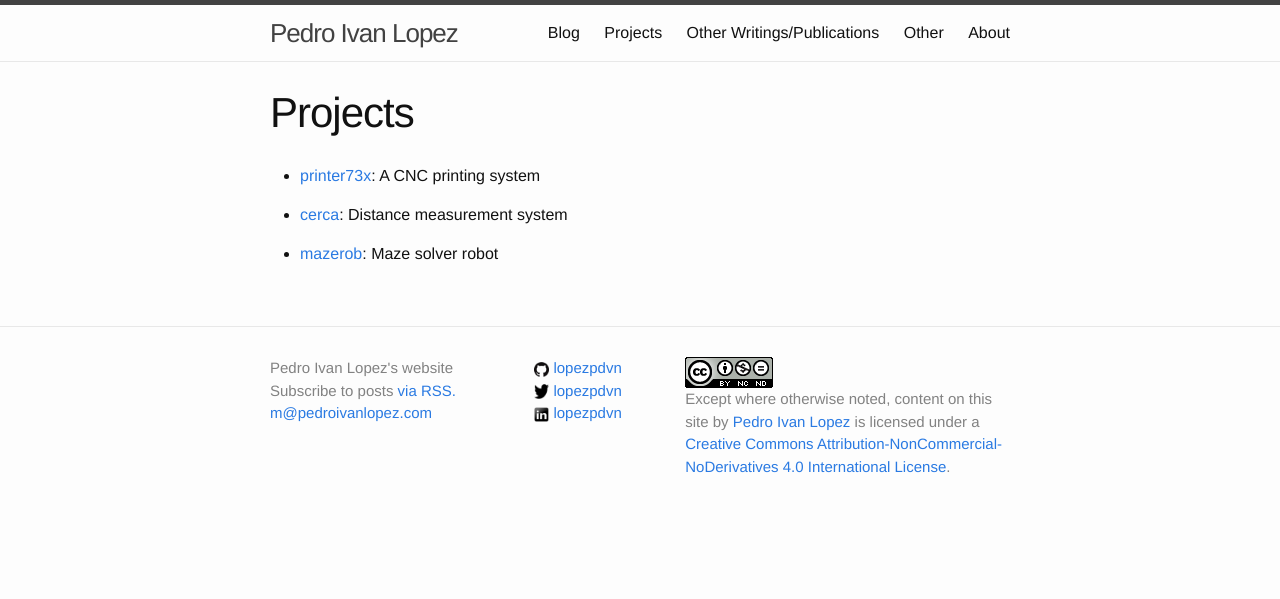
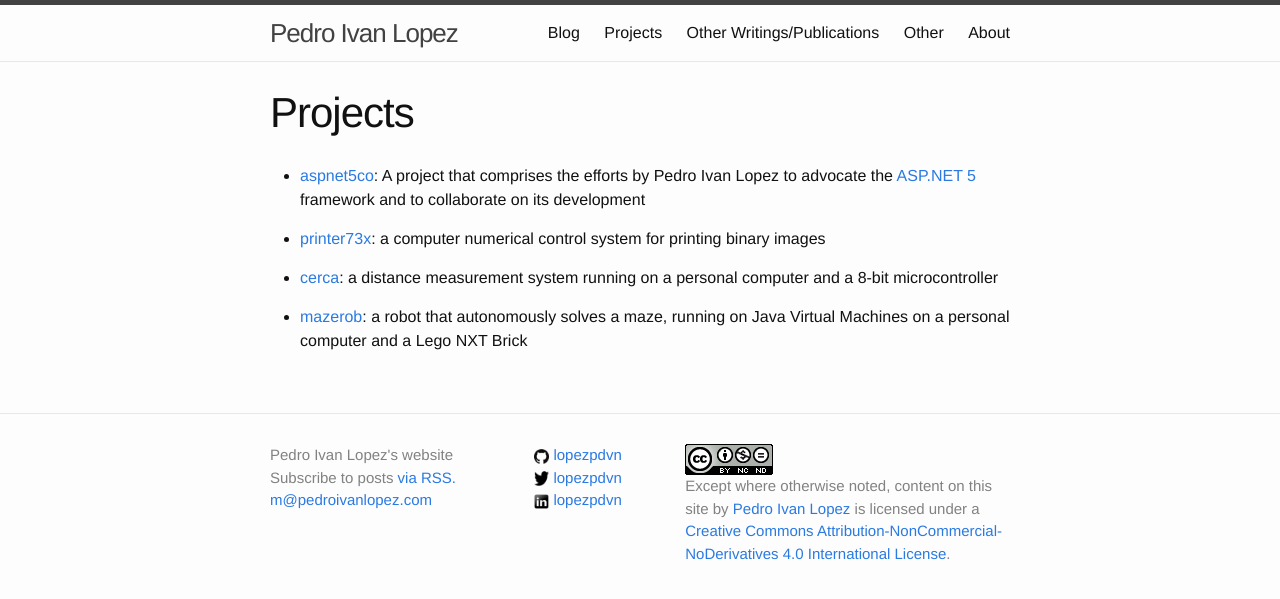
Before and after one commit to lopezpdvn/lopezpdvn.github.io, a Jekyll site: the page built from pages/projects.md, in a window 1280 px wide. Shown: the top 599 px of the page. Built offline with Jekyll 4.4.1, drawn with Linux system fonts in a browser that asks for light colours.

Commit message:
Updated projects page, adding project aspnet5co

```diff
--- a/pages/projects.md
+++ b/pages/projects.md
@@ -4,8 +4,16 @@ title: Projects
 permalink: /projects/
 ---
 
-- [printer73x]({{ site.baseurl }}/printer73x): A CNC printing system
+- [aspnet5co]({{ site.baseurl }}/aspnet5co): A project that comprises the
+  efforts by Pedro Ivan Lopez to advocate the [ASP.NET 5](http://www.asp.net/vnext)
+  framework and to collaborate on its development
 
-- [cerca]({{ site.baseurl }}/cerca): Distance measurement system
+- [printer73x]({{ site.baseurl }}/printer73x): a computer numerical control
+  system for printing binary images
 
-- [mazerob]({{ site.baseurl }}/mazerob): Maze solver robot
+- [cerca]({{ site.baseurl }}/cerca): a distance measurement system running on a
+  personal computer and a 8-bit microcontroller
+
+- [mazerob]({{ site.baseurl }}/mazerob): a robot that autonomously solves a
+  maze, running on Java Virtual Machines on a personal computer and a Lego NXT
+  Brick
```
